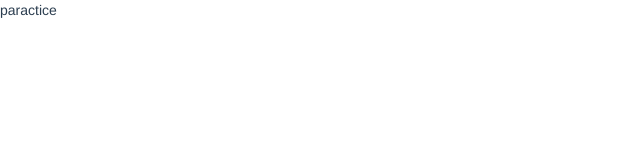
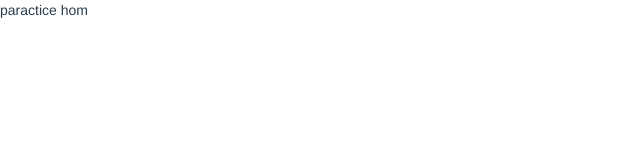
Before and after one commit to ayuhuajin/website, a Vue app: page /home in a window 1280 px wide. Shown: the top 160 px of the page, without its empty margins (0-640 px from the left). Built offline with nearby package versions, Linux system fonts and the light colour scheme.

Commit message:
打包后引用路径与 图片路径

```diff
--- a/src/views/frontEnd/HomeIndex.vue
+++ b/src/views/frontEnd/HomeIndex.vue
@@ -4,7 +4,7 @@
 
 <script setup lang="ts">
   import { reactive, ref } from 'vue';
-  let msg = ref("paractice")
+  let msg = ref("paractice hom")
 </script>
 
 <style lang="scss" scoped>
--- a/src/views/practice/paractice1.vue
+++ b/src/views/practice/paractice1.vue
@@ -1,16 +1,19 @@
 <template>
   <p>{{msg}}</p>
-  <img alt="cat" src="src/assets/cat.png" />
-  <img alt="cat" :src="`src/assets/${cat}.png`" />
+  <!-- <img alt="cat" src="src/assets/cat.png" />
+  <img alt="cat" :src="`src/assets/${cat}.png`" /> -->
+  <img alt="cat" src="/cat.png" />
+
+  <img alt="cat" :src="cat"/>
 </template>
 
 <script setup lang="ts">
   import { reactive, ref } from 'vue';
   import {getList } from '@/api/shop'
-  // import cat from '@/assets/cat.png'
+  import cat from '@/assets/cat.png'
   let a = getList({})
   let msg = ref("paractice1")
-  let cat = ref('cat')
+  // let cat = ref('cat')
 </script>
 
 <style lang="scss" scoped>
--- a/tsconfig.json
+++ b/tsconfig.json
@@ -14,7 +14,7 @@
     "lib": ["esnext", "dom"],
     "skipLibCheck": true,
     "types": ["element-plus/global"],
-    "baseUrl": "",
+    "baseUrl": "./",
     "paths":{
       "@": ["src"],
       "@/*": ["src/*"],
--- a/vite.config.ts
+++ b/vite.config.ts
@@ -11,6 +11,7 @@ export default ({mode})=>{
     server: {
       port: 7788
     },
+    base: './',
     plugins: [
       vue({
         // refTransform: true // 开启ref转换
```
